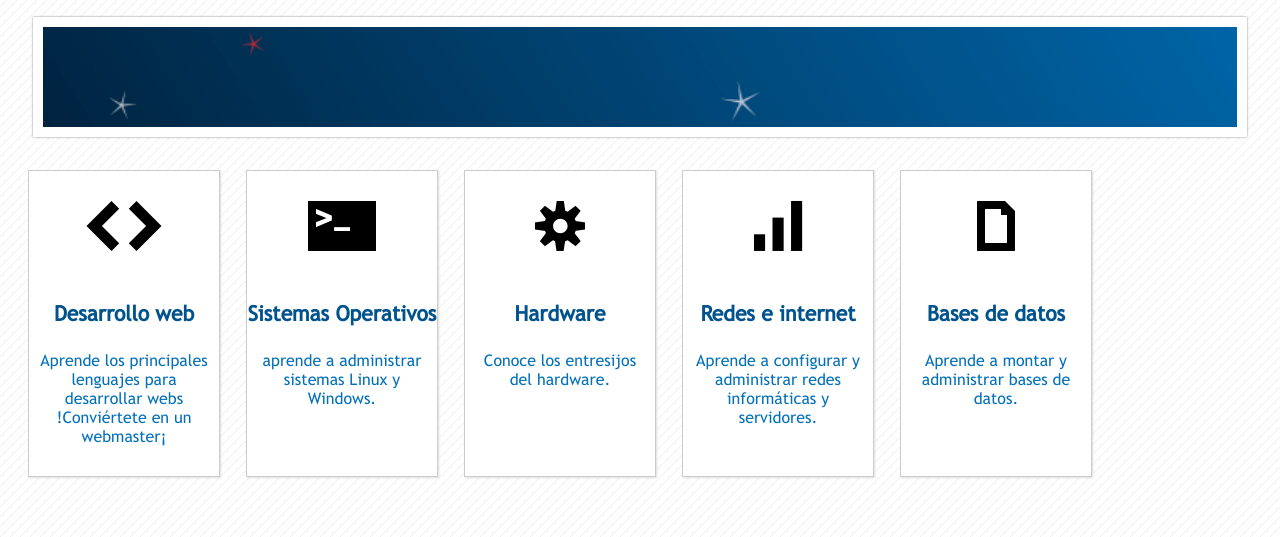
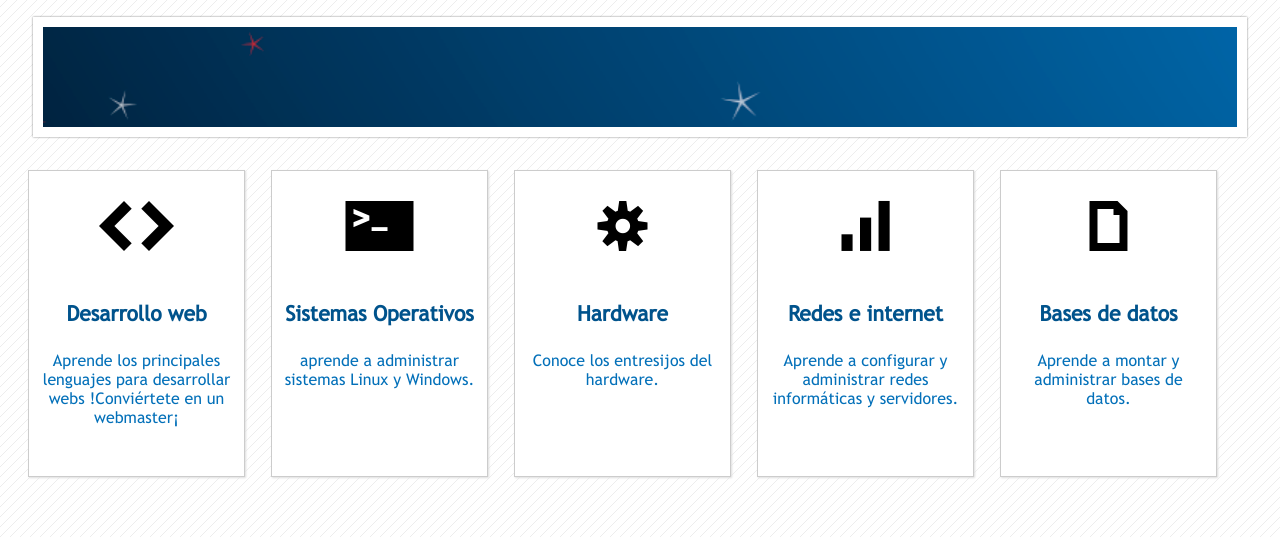
Before and after one commit to SantiCHP/css-maquetacion2, a plain HTML site: page index.html in a window 1280 px wide. Shown: the part 73-610 px from the top of the page. Drawn offline with Linux system fonts and the light colour scheme.

Commit message:
Update responsive.css

```diff
--- a/css/responsive.css
+++ b/css/responsive.css
@@ -12,7 +12,7 @@
   margin: 33px auto;
 }
 .card {
-  width: 190px;
+  width: 17.2%;
   margin: 13px;
 }
 
```
